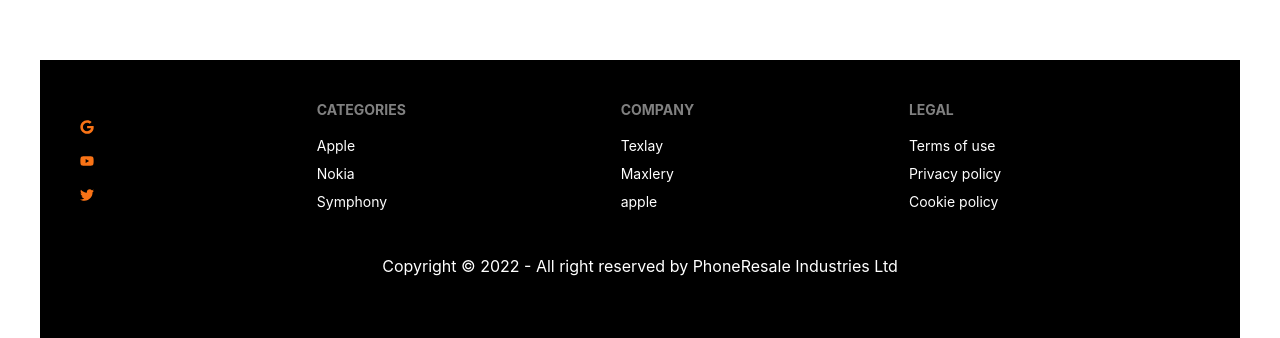
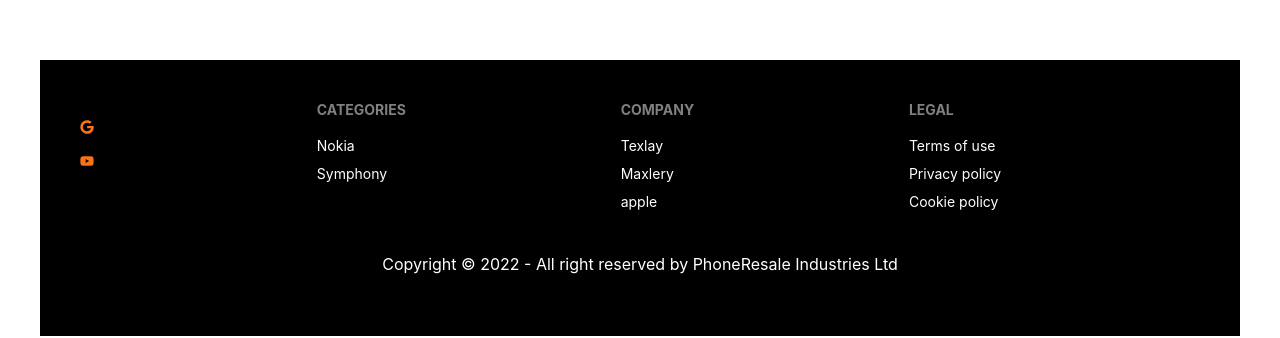
Before and after one commit to Minnatulislam/Assignment-12-Phone-resale, a React (Create React App) app: page /deshboard in a window 1280 px wide. Shown: the part 804-1142 px from the top of the page. Built offline with nearby package versions, Linux system fonts and the light colour scheme; no server answers.

Commit message:
footer section social icon added with react icon

```diff
--- a/src/Pages/Shared/Navber/Footer/Footer.js
+++ b/src/Pages/Shared/Navber/Footer/Footer.js
@@ -10,17 +10,18 @@
       <div className=" p-10 bg-black  text-white container ">
 
 
+    {/* footer social icon section ...... */}
      <footer className="footer pb-5" >
      <span className='pt-2 gap-5  my-3 d-flex flex-lg-row   justify-center align-center text-emerald-700 ' >
 
                     <FaGoogle className='me-2 fs-3 text-orange-500 '  />
                      <FaYoutube className='me-2 fs-3 text-orange-500'/>
-                     <FaTwitter className=' fs-4 text-orange-500' />
+                     {/* <FaTwitter className=' fs-4 text-orange-500' /> */}
                     </span>
 
   <div>
     <span className="footer-title">Categories</span>
-    < Link className="link link-hover hover:text-orange-500">Apple</Link>
+    {/* < Link className="link link-hover hover:text-orange-500">Apple</Link>  */}
     <Link className="link link-hover hover:text-orange-500">Nokia</Link>
     <Link className="link link-hover hover:text-orange-500"> Symphony </Link>
 
```
